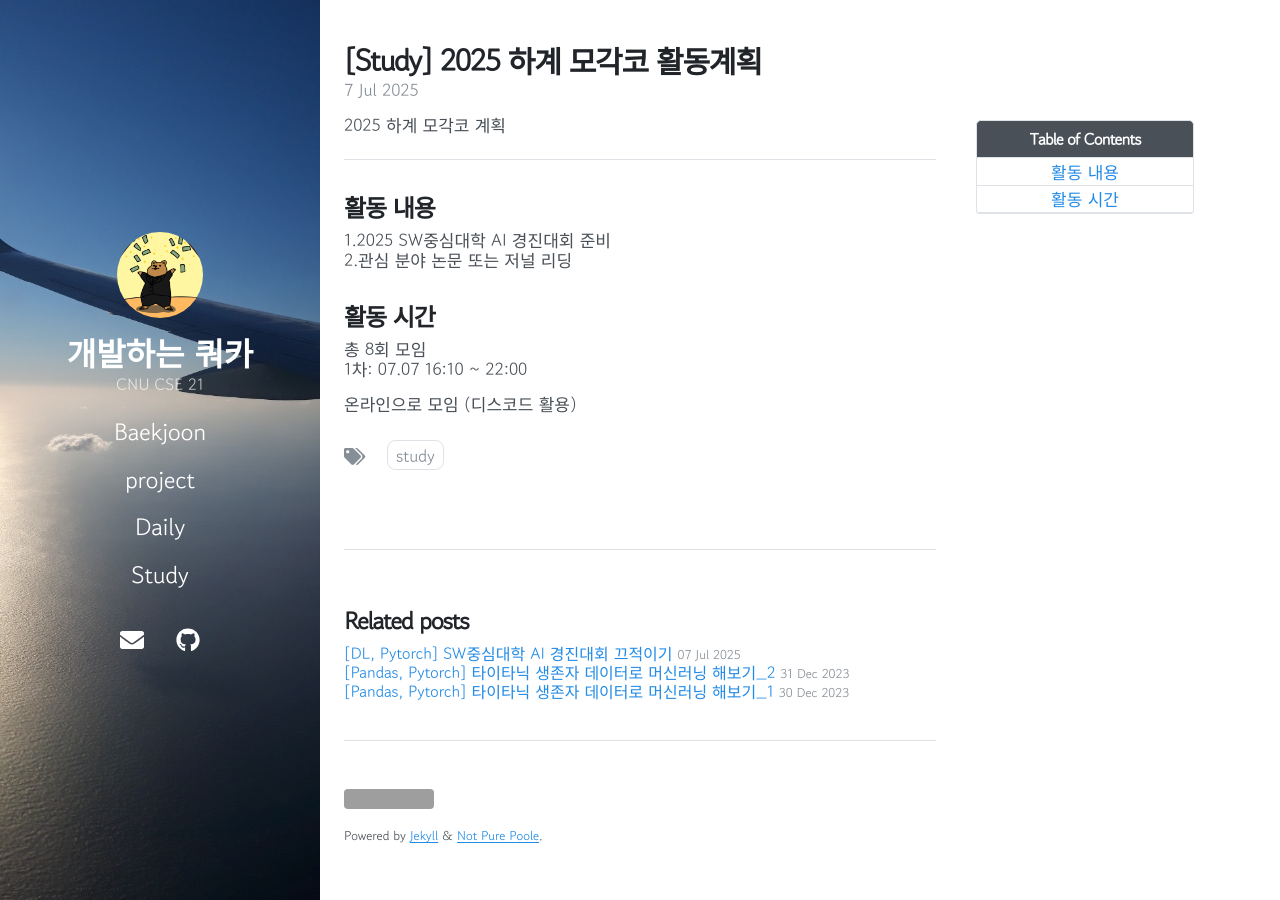
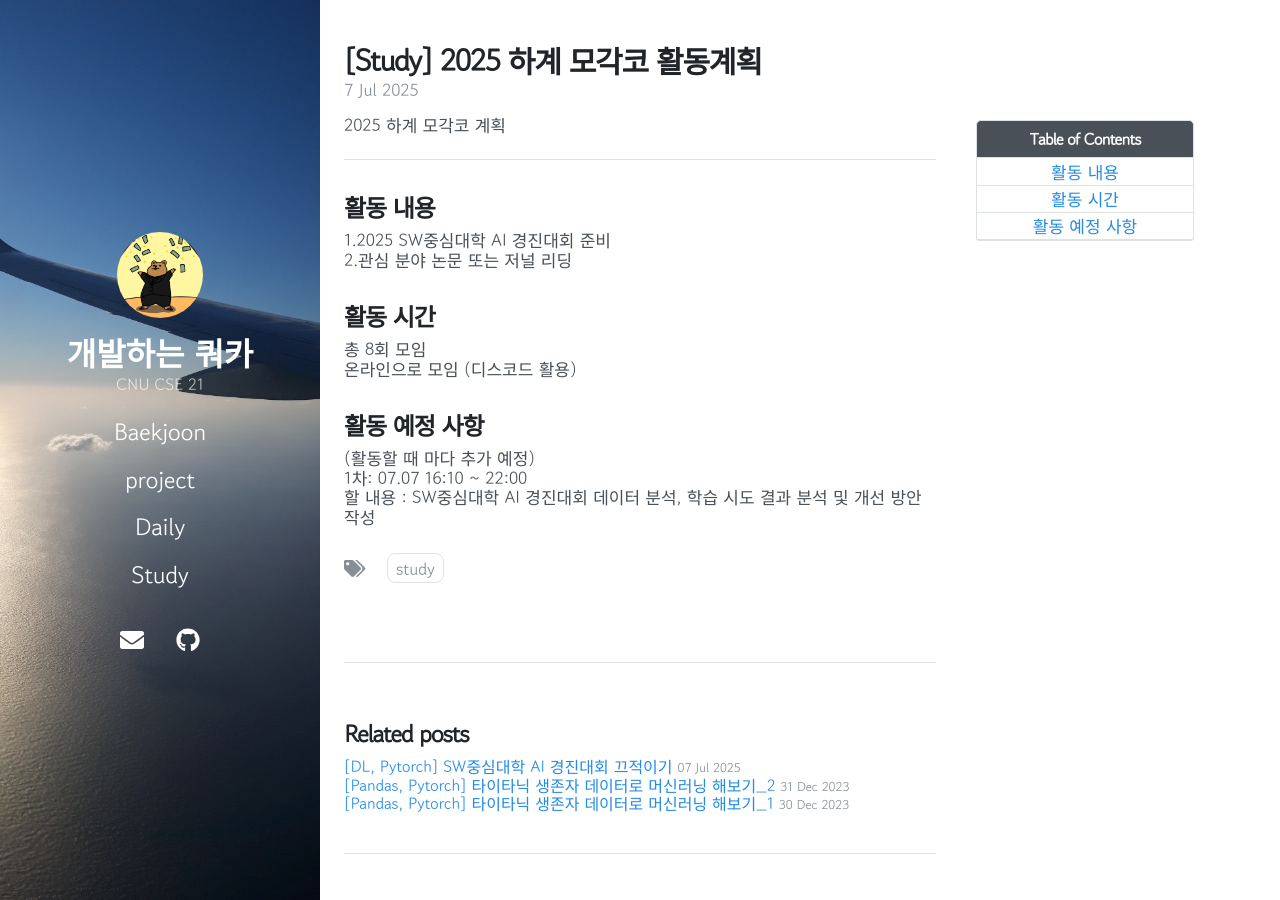
Before and after one commit to Ludence8/Ludence8.github.io, a Jekyll site: the page built from _posts/2025-07-07-mogakco_plan.md, in a window 1280 px wide and 900 px high. Built offline with Jekyll 4.4.1, drawn with Linux system fonts in a browser that asks for light colours; nearby versions of some CDN libraries; comment, search, counter and statistics services are not loaded; grey boxes are pictures that could not be loaded.

Commit message:
블로그 작성

```diff
--- a/_posts/2025-07-07-mogakco_plan.md
+++ b/_posts/2025-07-07-mogakco_plan.md
@@ -15,6 +15,8 @@ toc: true
 2.관심 분야 논문 또는 저널 리딩
 ## 활동 시간
 총 8회 모임
+온라인으로 모임 (디스코드 활용)
+## 활동 예정 사항
+(활동할 때 마다 추가 예정)
 1차: 07.07 16:10 ~ 22:00
-
-온라인으로 모임 (디스코드 활용)
+할 내용 : SW중심대학 AI 경진대회 데이터 분석, 학습 시도 결과 분석 및 개선 방안 작성
```
